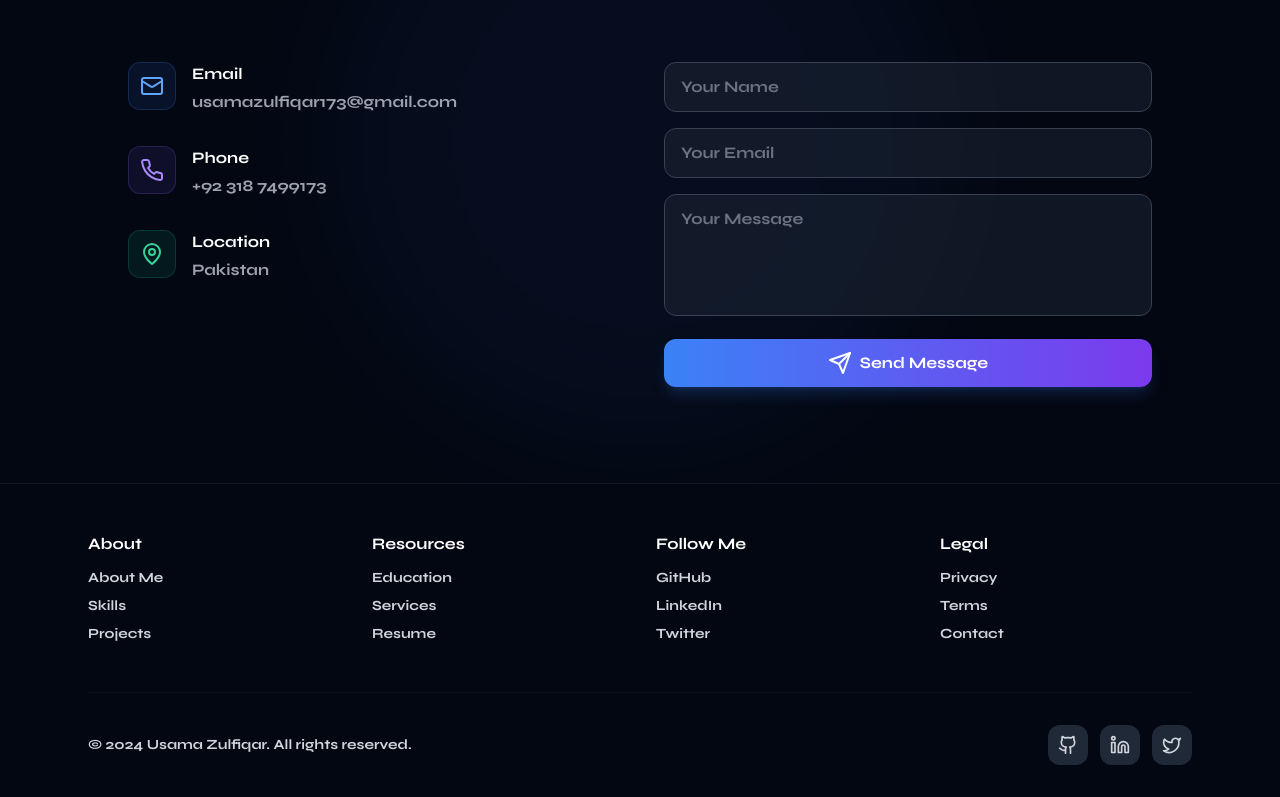
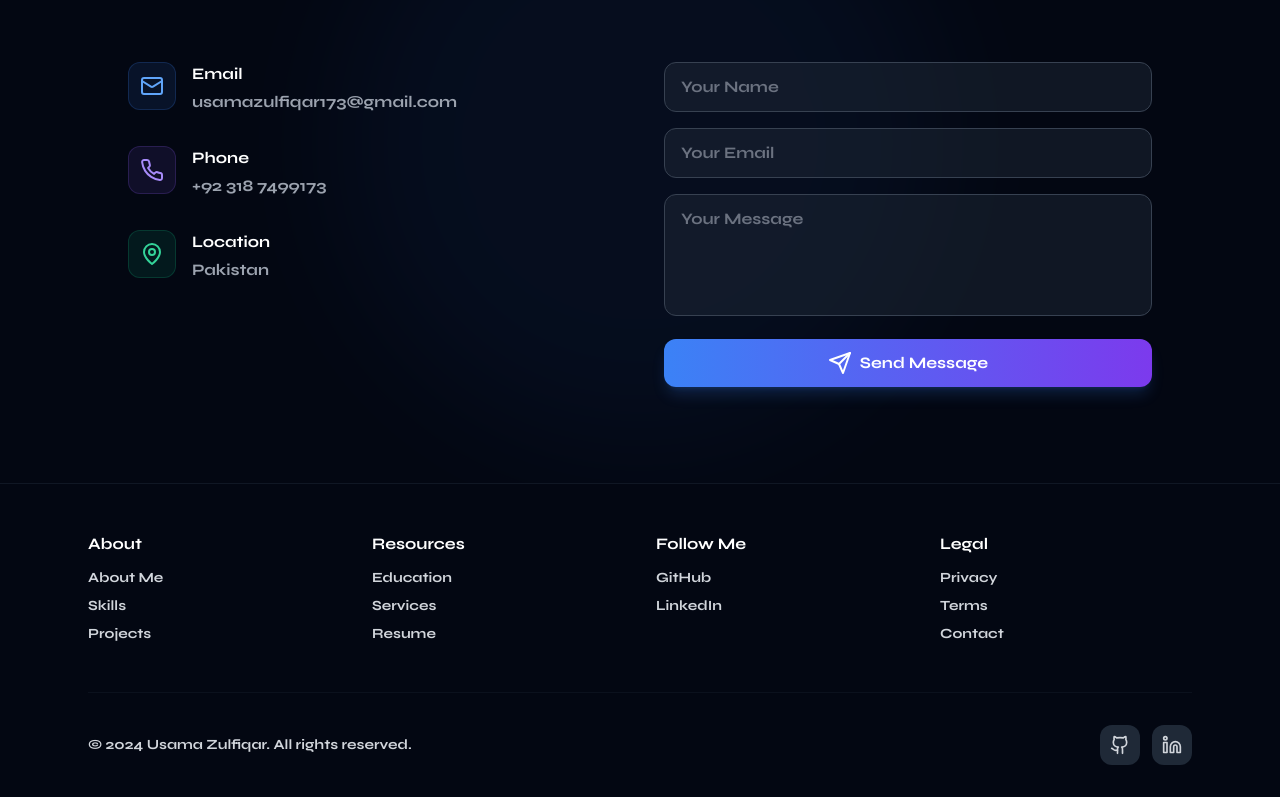
Before and after one commit to UsamaZulfiqar-7/Portfolio, a React (Vite) app: page / in a window 1280 px wide. Shown: the part 7942-8739 px from the top of the page. Built offline with nearby package versions, Linux system fonts and the light colour scheme.

Commit message:
Update LinkedIn link and remove Twitter icon

```diff
--- a/src/components/Footer.jsx
+++ b/src/components/Footer.jsx
@@ -1,4 +1,4 @@
-import { Github, Linkedin, Twitter, Mail, ArrowUp } from "lucide-react";
+import { Github, Linkedin, Mail, ArrowUp } from "lucide-react";
 import { socialLinks } from "../data/config";
 import { useState, useEffect } from "react";
 export default function Footer() {
@@ -107,16 +107,7 @@ export default function Footer() {
                   LinkedIn
                 </a>
               </li>
-              <li>
-                <a
-                  href={socialLinks.twitter}
-                  target="_blank"
-                  rel="noreferrer"
-                  className="hover:text-white transition-colors"
-                >
-                  Twitter
-                </a>
-              </li>
+
             </ul>
           </div>
           <div>
@@ -161,14 +152,7 @@ export default function Footer() {
             >
               <Linkedin className="w-5 h-5" />
             </a>
-            <a
-              href={socialLinks.twitter}
-              target="_blank"
-              rel="noreferrer"
-              className="w-10 h-10 rounded-xl bg-gray-800 hover:bg-blue-600 flex items-center justify-center transition-all hover:scale-110 duration-200"
-            >
-              <Twitter className="w-5 h-5" />
-            </a>
+
           </div>
           <button
             onClick={scrollToTop}
--- a/src/data/config.js
+++ b/src/data/config.js
@@ -8,7 +8,7 @@ export const personalInfo = {
 
 export const socialLinks = {
   github: "https://github.com/UsamaZulfiqar-7",
-  linkedin: "https://linkedin.com/in/usama-zulfiqar",
+  linkedin: "https://www.linkedin.com/in/rana-usama-1433aa278/?skipRedirect=true",
   twitter: "https://twitter.com",
   email: "usamazulfiqar173@gmail.com",
 };
```
